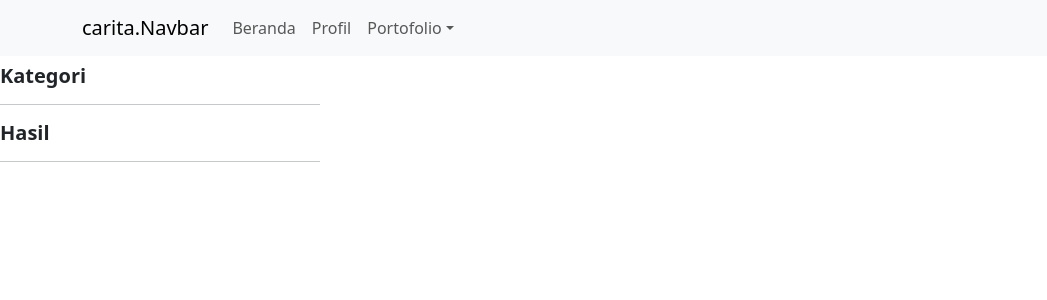
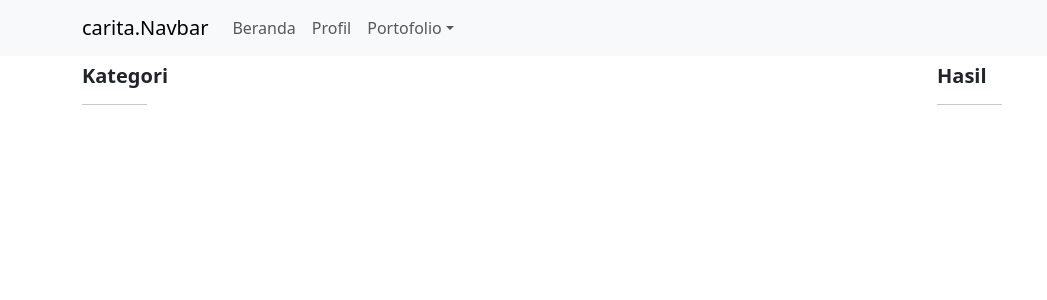
Before and after one commit to anozeref/offline-project1, a React (Create React App) app: page / in a window 1280 px wide. Shown: the top 300 px of the page, without its empty margins (0-1047 px from the left). Built offline with nearby package versions, Linux system fonts and the light colour scheme.

Commit message:
Update App.js

```diff
--- a/src/App.js
+++ b/src/App.js
@@ -1,14 +1,20 @@
 import logo from './logo.svg';
 import './App.css';
 import { Navbar, Category, Hasil, Menu } from "./component";
+import { Container, Row, Col } from "react-bootstrap";
+
 
 function App() {
   return (
     <div>
       <Navbar />
-      <Category />
-      <Menu />
-      <Hasil />
+      <Container>
+      <Row>
+        <Col><Category /></Col>
+        <Col xs={6}><Menu /></Col>
+        <Col><Hasil /></Col>
+      </Row>
+      </Container>
     </div>
   );
 }
```
